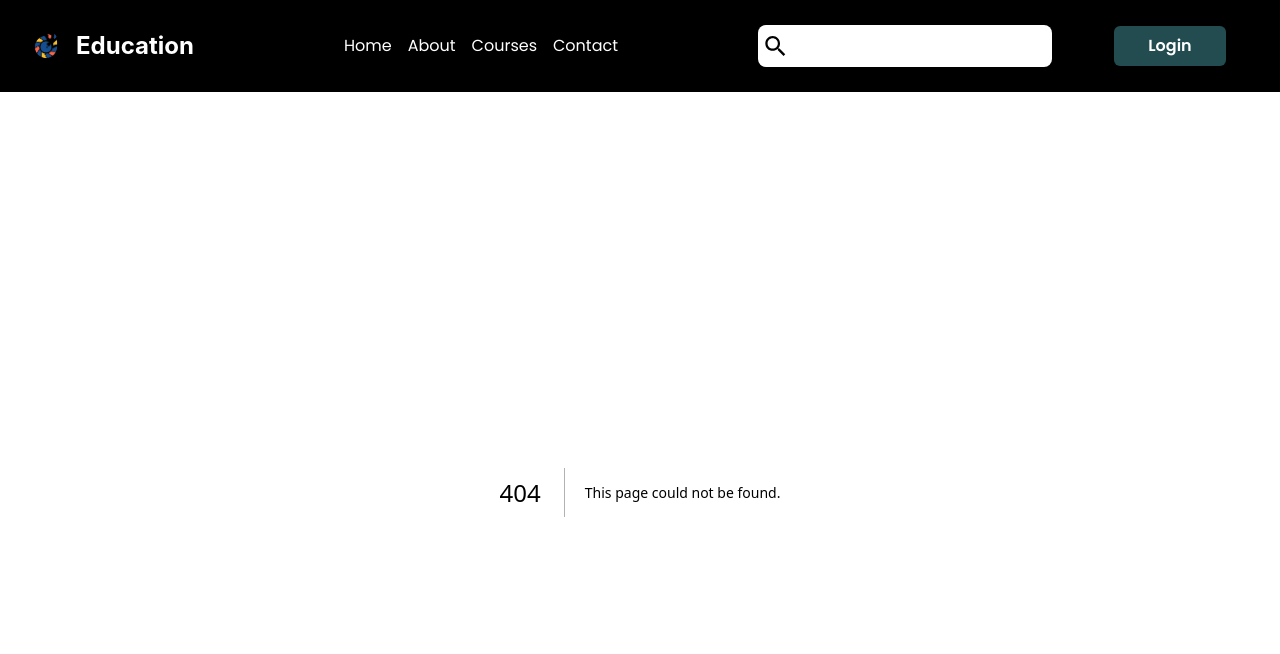
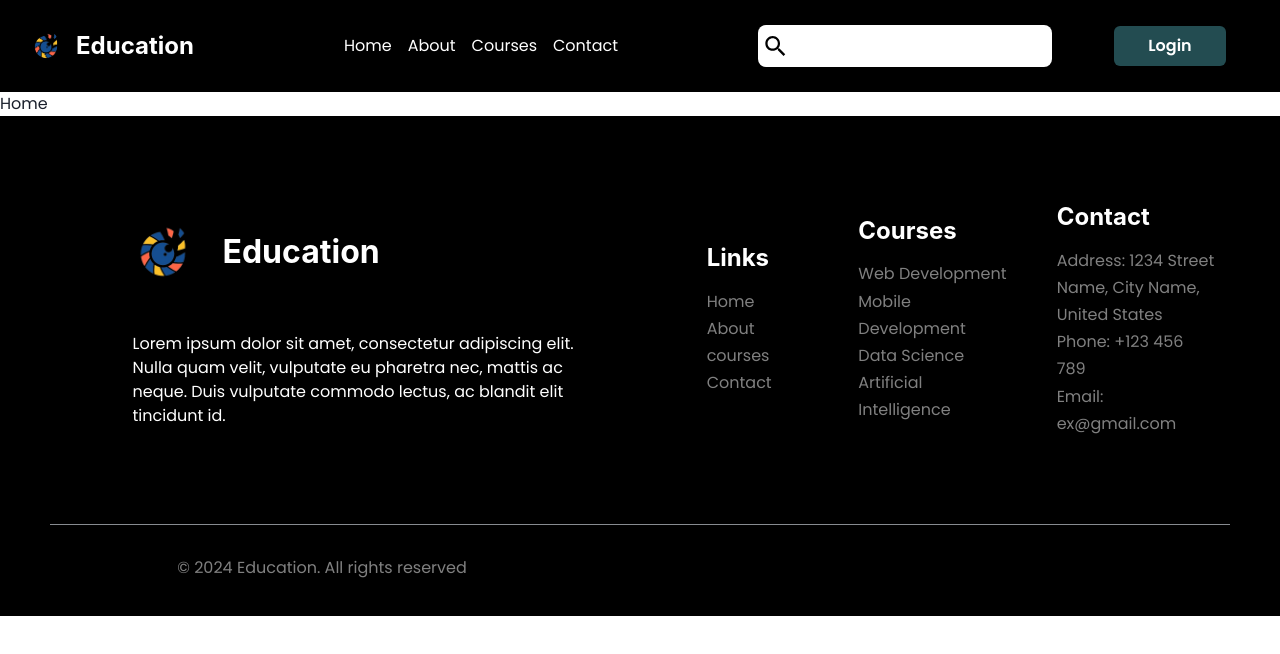
Before and after one commit to ZakaryaMeddahi/private-school-system, a Next.js app in the folder client/: page /hom in a window 1280 px wide. Before the commit this address had no page. Shown: the top 654 px of the page. Built offline with nearby package versions, Linux system fonts and the light colour scheme.

Commit message:
add groupe route

```diff
--- /dev/null
+++ b/client/src/app/(after Logged in)/hom/page.jsx
@@ -0,0 +1,9 @@
+const Home = () => {
+    return(
+        <div>
+            <h1>Home</h1>
+        </div>
+    );
+}
+
+export default Home;
```
